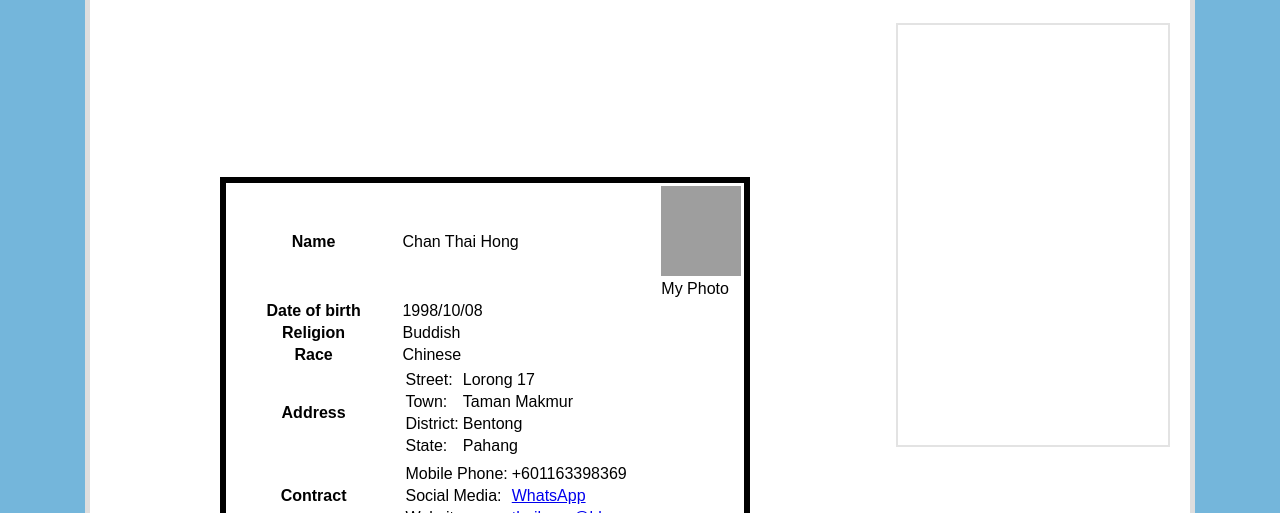
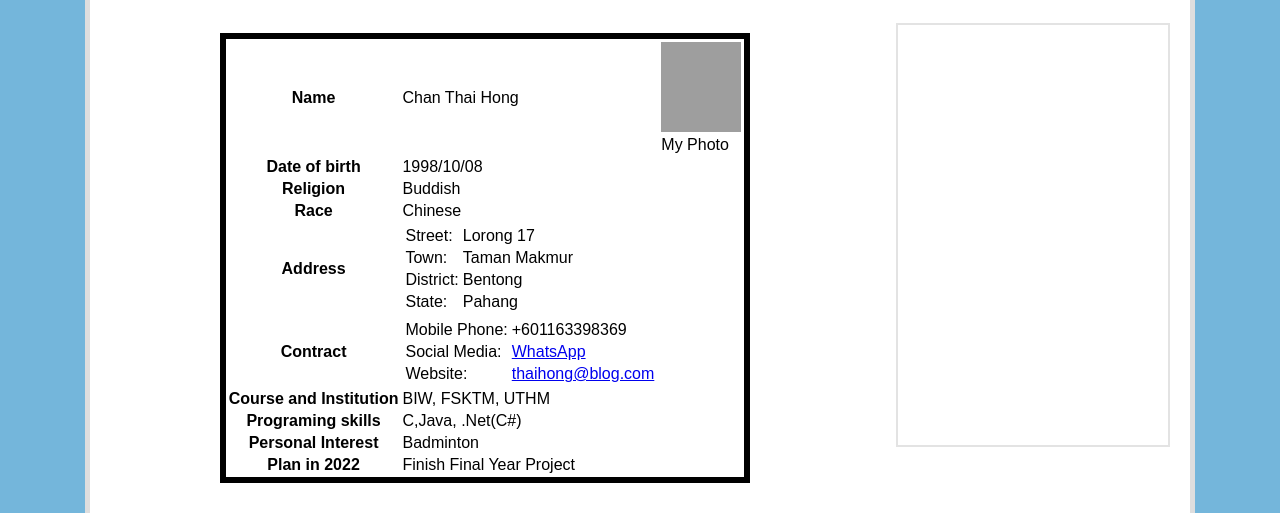
Before and after one commit to HeniusQ/LabTask09-AI190186, a PHP site: page /about-me.php in a window 1280 px wide. Shown: the part 109-622 px from the top of the page. Run offline with PHP 8.4, Linux system fonts and the light colour scheme; grey boxes are pictures that could not be loaded.

Commit message:
Update about-me.php

```diff
--- a/about-me.php
+++ b/about-me.php
@@ -1,7 +1,7 @@
 <?php
 $title = "Home";
 $content = '
-<table style="border: 6px solid black;margin-left:auto;margin-right:auto;margin-top:9em;">
+<table style="border: 6px solid black;margin-left:auto;margin-right:auto;">
     <tr>
         <th>Name</th>
         <td>Chan Thai Hong</td>
```
